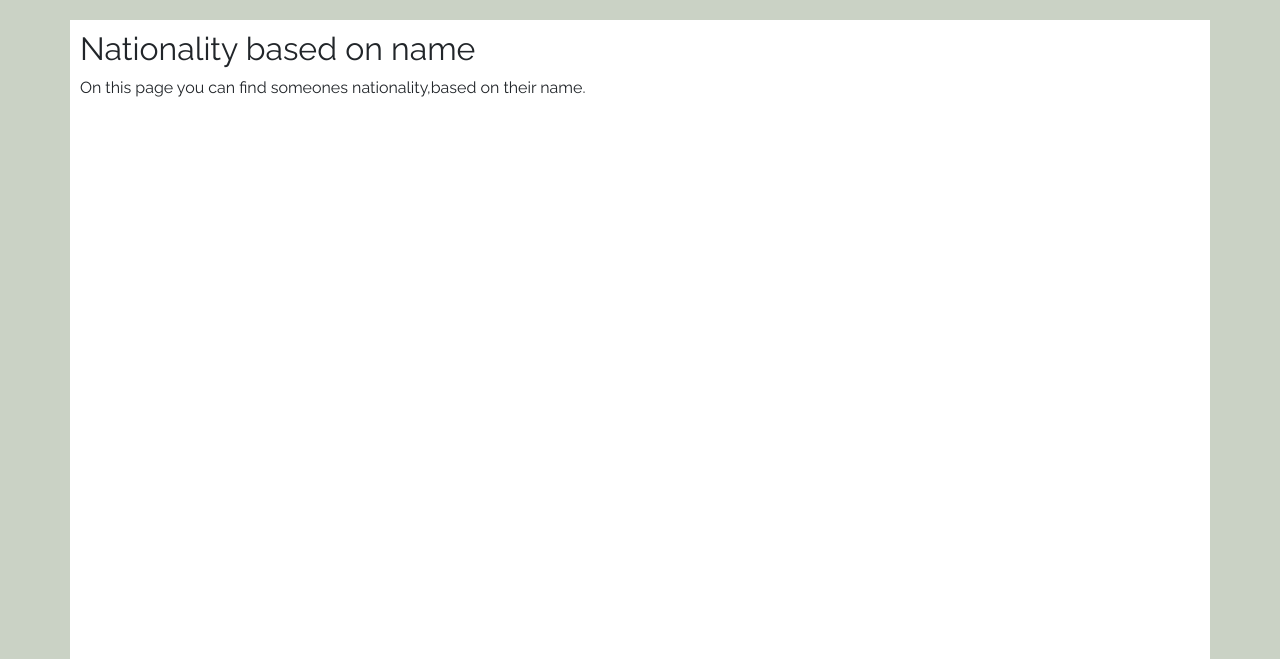
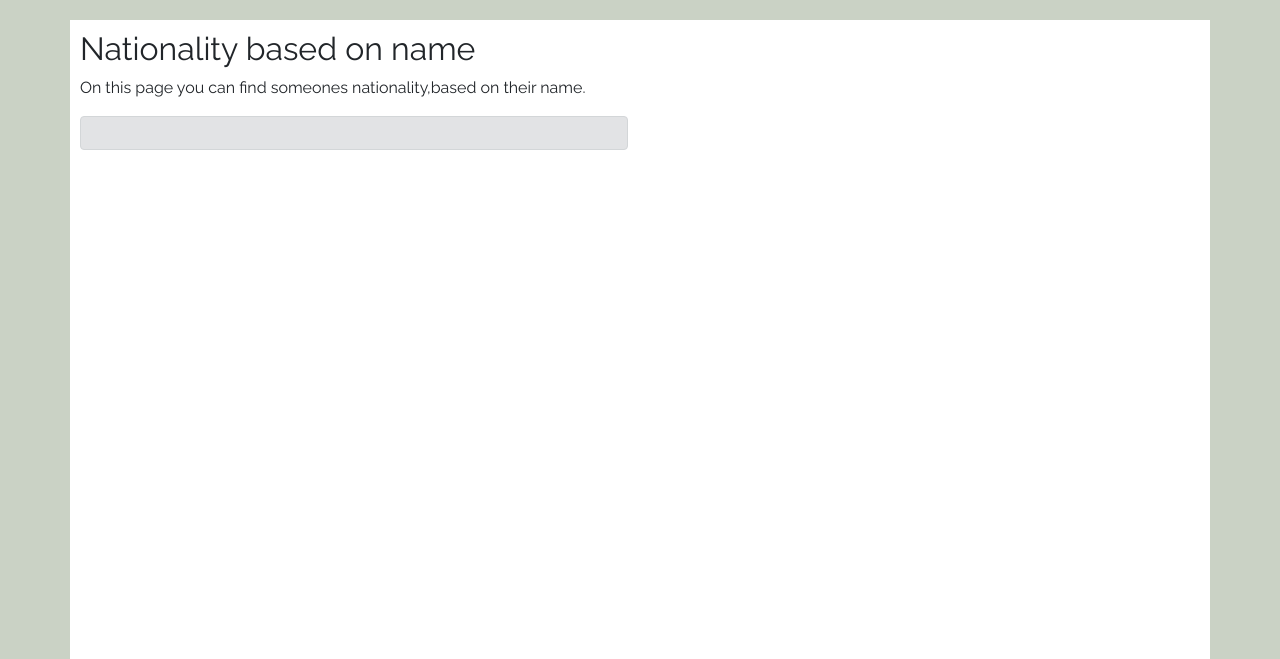
Before and after one commit to jack-hermanson/cis200, a Flask app: template main/web/templates/sandbox/nationality.html in a window 1280 px wide. Shown: the part 56-715 px from the top of the page. Run offline with Flask 2, Linux system fonts and the light colour scheme; the template is opened without the code that fills it, so the values that code supplies are empty; some libraries are stand-ins or nearby versions.

Commit message:
Update nationality.html

```diff
--- a/main/web/templates/sandbox/nationality.html
+++ b/main/web/templates/sandbox/nationality.html
@@ -13,15 +13,16 @@
     <div class="row">
         <div class="col-12 col-lg-6">
             {{ nationality_data["country"][0]["country_id"] }}
-          <div class="alertalert-secondary">
+          <div class="alert alert-secondary">
 
           </div>
         </div>
         <div class="col-12 col-lg-6">
+            <alert class="alert-danger">
+
+            </alert>
             {{ nationality_data["country"][0]["probability"] }}
-            <div class="alertalert-danger">
 
-            </div>
         </div>
     </div>
 {% endblock body %}
```
